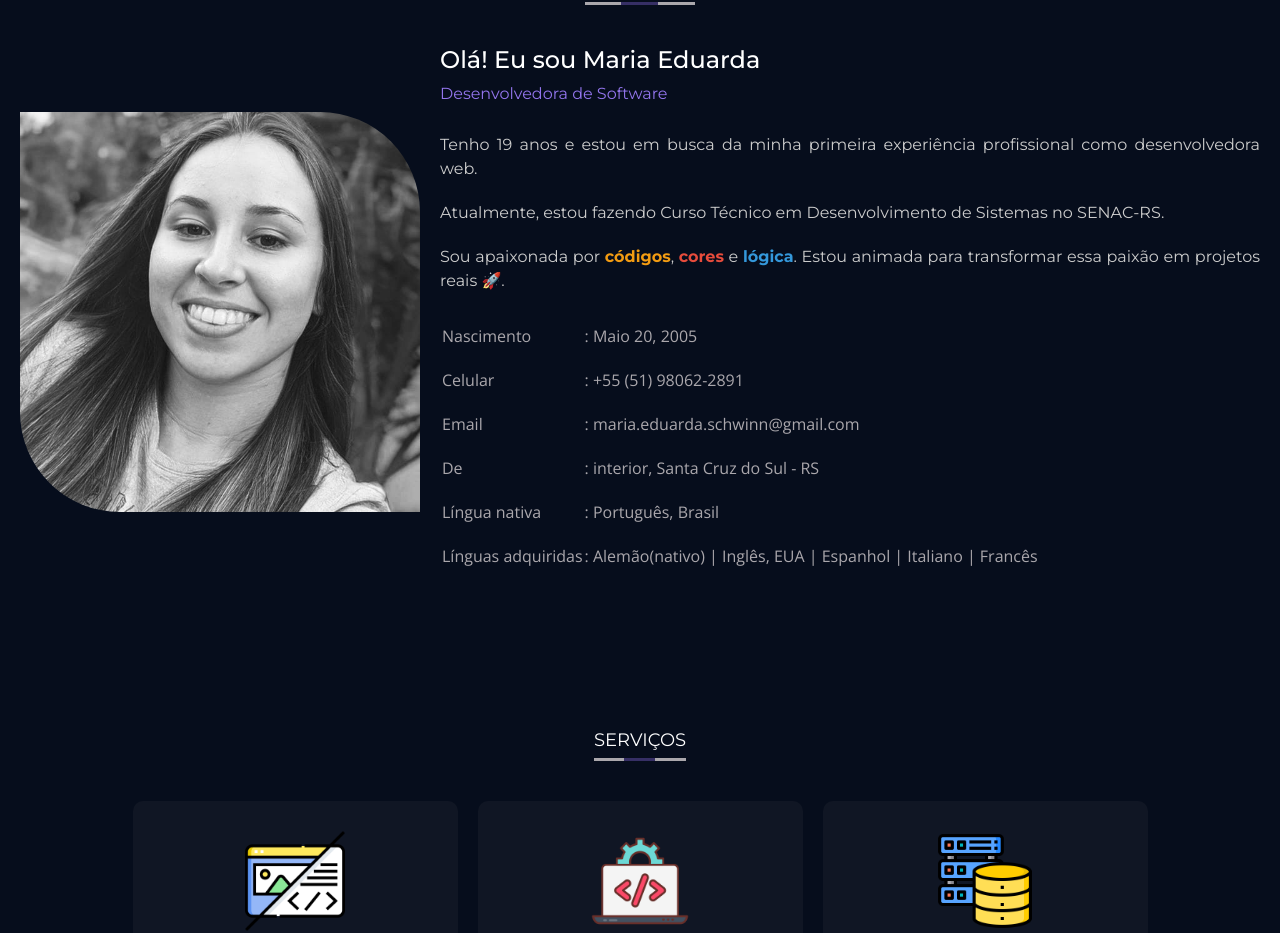
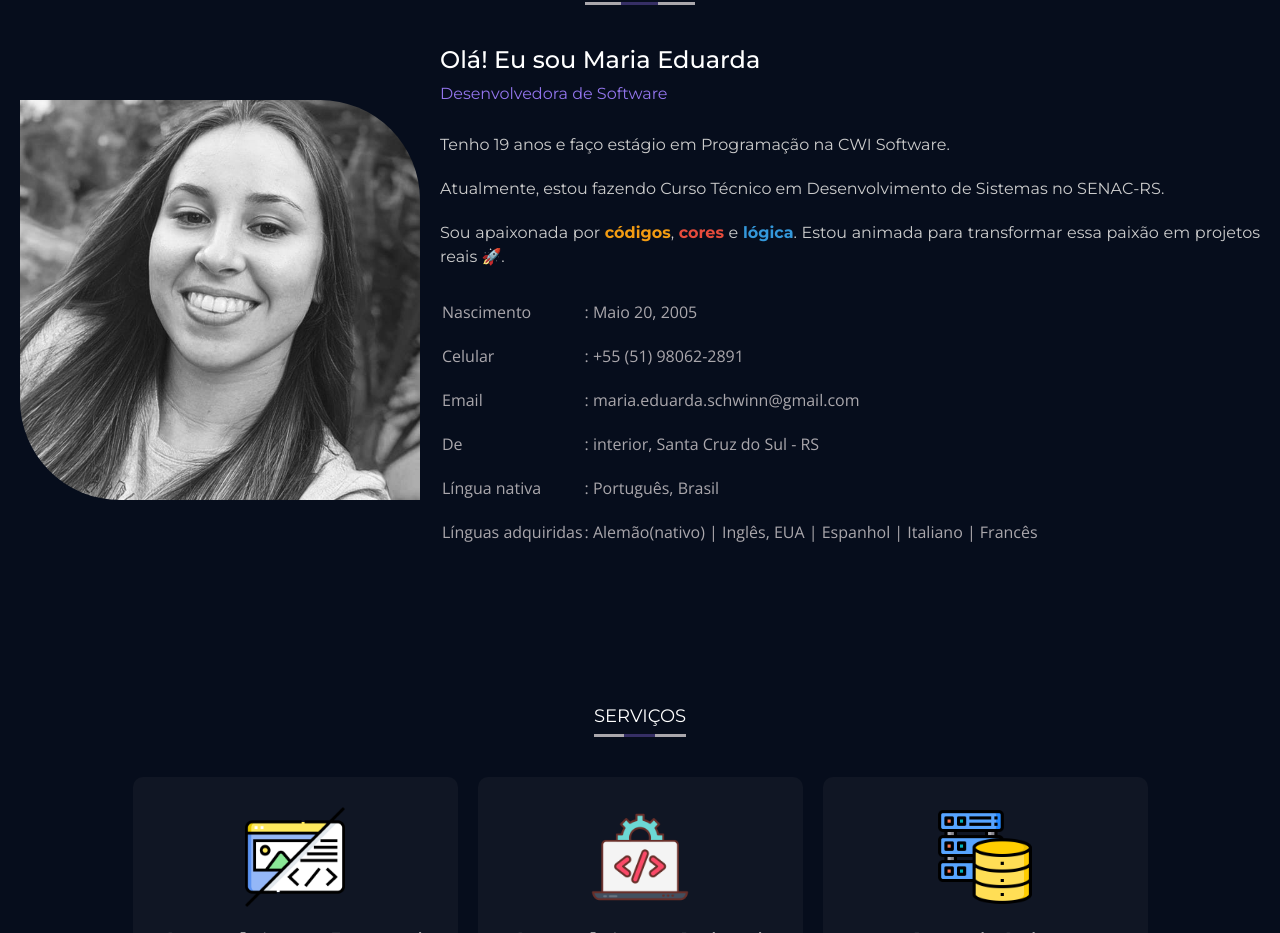
Before and after one commit to Maria-Eduarda-Rodrigues-Schwinn/portfolio, a React (Vite) app: page / in a window 1280 px wide. Shown: the part 779-1712 px from the top of the page. Built offline with nearby package versions, Linux system fonts and the light colour scheme.

Commit message:
change content

```diff
--- a/src/Pages/Home/sections/About/index.jsx
+++ b/src/Pages/Home/sections/About/index.jsx
@@ -12,8 +12,7 @@ export function AboutSection() {
           <h2>Olá! Eu sou Maria Eduarda</h2>
           <h4>Desenvolvedora de Software</h4>
           <p>
-            Tenho 19 anos e estou em busca da minha primeira experiência
-            profissional como desenvolvedora web.
+            Tenho 19 anos e faço estágio em Programação na CWI Software.
           </p>
           <p>
             Atualmente, estou fazendo Curso Técnico em Desenvolvimento de
```
